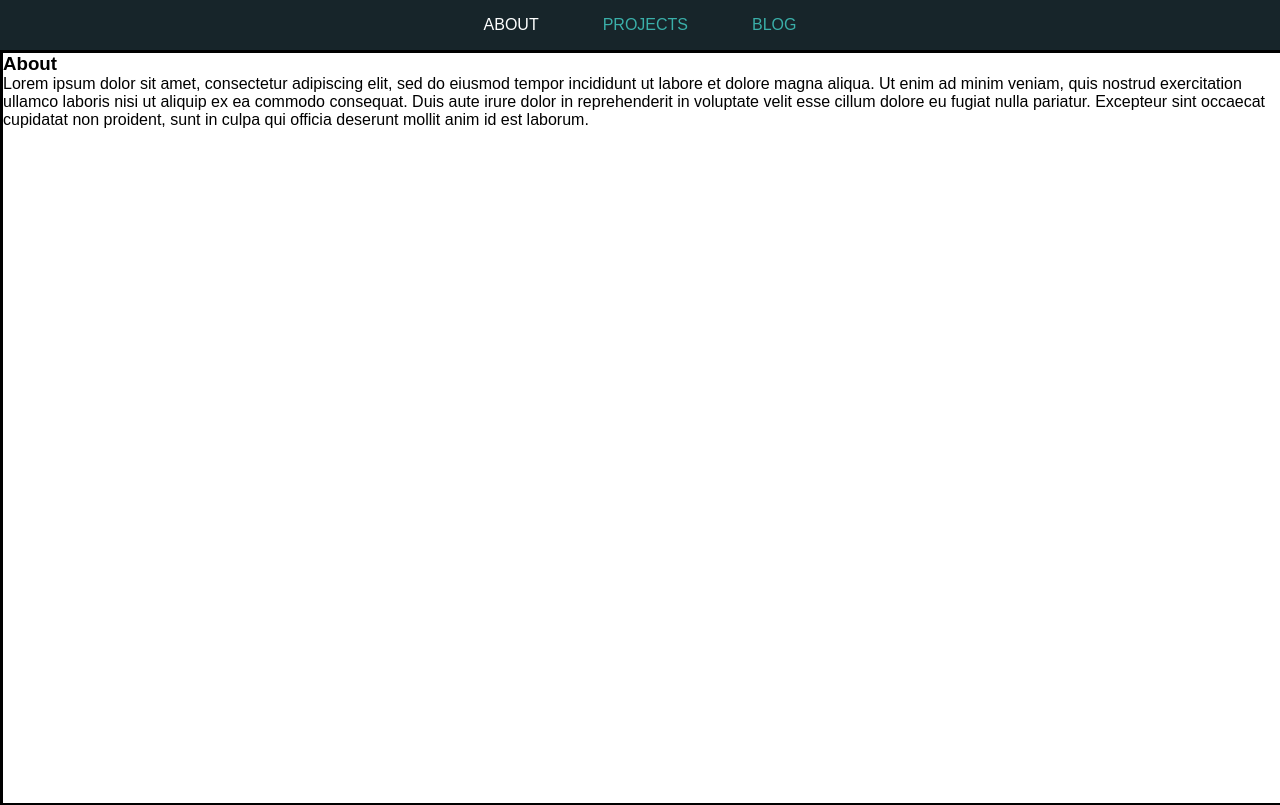
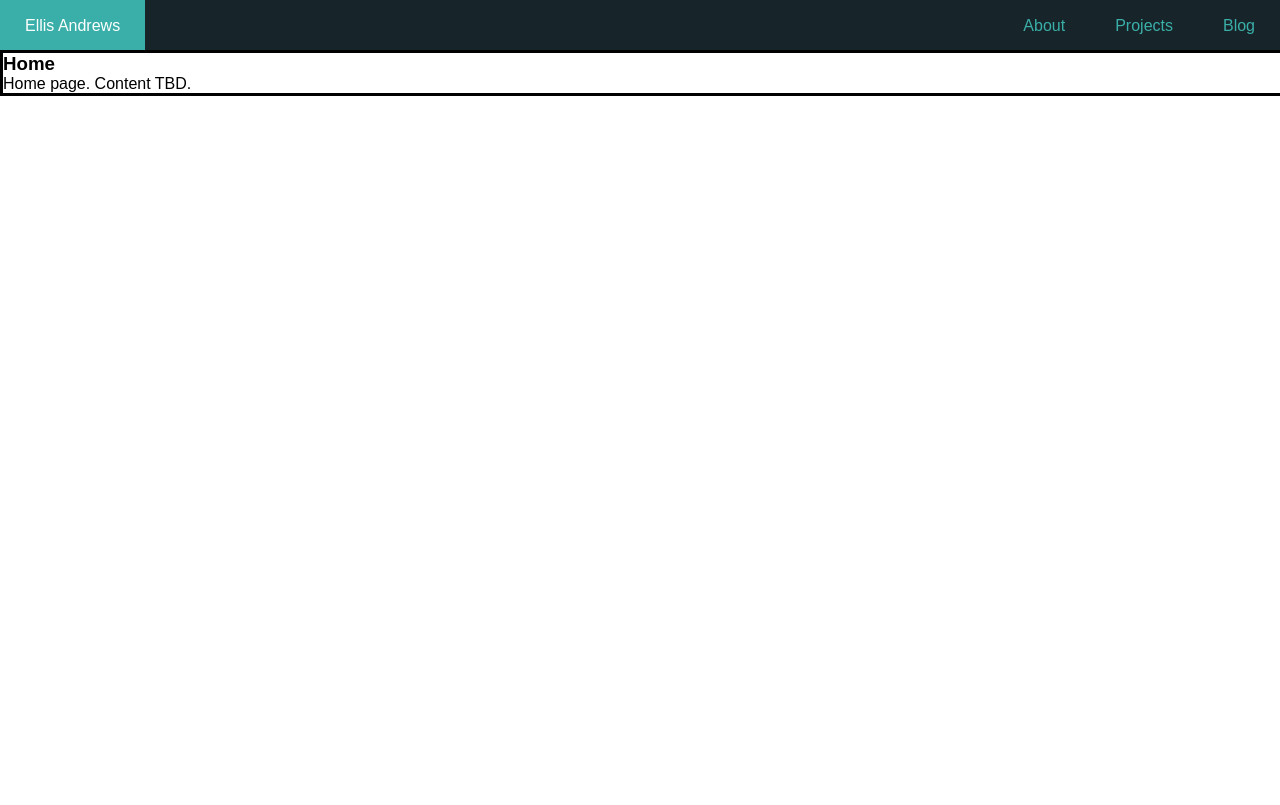
Before and after one commit to ellisandrews/ellis-andrews.com, a React (Create React App) app: page / in a window 1280 px wide. Shown: the top 805 px of the page. Built offline with nearby package versions, Linux system fonts and the light colour scheme; no server answers.

Commit message:
Add routing, style navbar

```diff
--- a/package.json
+++ b/package.json
@@ -8,8 +8,8 @@
     "@testing-library/user-event": "^7.1.2",
     "react": "^16.13.1",
     "react-dom": "^16.13.1",
-    "react-scripts": "3.4.3",
-    "react-scroll": "^1.8.1"
+    "react-router-dom": "^5.2.0",
+    "react-scripts": "3.4.3"
   },
   "scripts": {
     "start": "react-scripts start",
--- a/src/App.css
+++ b/src/App.css
@@ -21,42 +21,37 @@ body {
     overflow: hidden;
     top: 0;
     z-index: 1;
-    display: flex;
     width: 100%;
     height: var(--navbar-height);
     background: var(--color-1);
 }
 
-.navbar ul {
-    display: flex;
-    list-style: none;
-    width: 100%;
-    justify-content: center;
+.navbar a {
+  float: left;
+  color: var(--color-3);
+  text-align: center;
+  padding: 17px 25px;
+  text-decoration: none;
+  font-size: 16px;
 }
 
-.navbar ul li {
-    margin: 0 1rem;
-    padding: 1rem;
+.navbar a:hover {
+    color: var(--color-5);
+    background: var(--color-3);
+    cursor: pointer;
 }
 
-.navbar ul li > .active {
+.navbar a.active {
     color: var(--color-5);
 }
 
-.navbar ul li a {
-    text-decoration: none;
-    text-transform: uppercase;
-    color: var(--color-3);
-}
-
-.navbar ul li a:hover {
-    color: var(--color-5);
-    cursor: pointer;
+.nav-right {
+  float: right;
 }
 
 section {
     width: 100%;
-    height: calc(100vh - var(--navbar-height));
+    margin-top: var(--navbar-height);
 }
 
 .border {
@@ -83,7 +78,3 @@ section {
     padding: 10px;
     margin: 10px;
 }
-
-#about {
-    margin-top: var(--navbar-height);
-}
--- a/src/App.js
+++ b/src/App.js
@@ -1,6 +1,8 @@
 import React from 'react'
+import { BrowserRouter as Router, Route, Switch } from 'react-router-dom'
 import About from './About'
 import Blog from './Blog'
+import Home from './Home'
 import NavBar from './NavBar'
 import Projects from './Projects'
 import './App.css'
@@ -8,12 +10,25 @@ import './App.css'
 
 const App = () => {
   return (
+    <Router>
       <div id="app">
         <NavBar/>
+        <Switch>
+          <Route path="/about">
             <About/>
+          </Route>
+          <Route path="/projects">
             <Projects/>
+          </Route>
+          <Route path="/blog">
             <Blog/>
+          </Route>
+          <Route path="/">
+            <Home/>
+          </Route>
+        </Switch>
       </div>
+    </Router>
   )
 }
 
--- /dev/null
+++ b/src/Home.js
@@ -0,0 +1,20 @@
+import React, { Component } from 'react'
+
+
+class Home extends Component {
+
+  render() {
+    return (
+      <section id="home" className="border">
+        <h3>Home</h3>
+        <p>
+          Home page. Content TBD.
+        </p>
+      </section>
+    )
+  }
+
+}
+
+
+export default Home
--- a/src/NavBar.js
+++ b/src/NavBar.js
@@ -1,5 +1,5 @@
 import React, { Component } from 'react'
-import { Link } from 'react-scroll'
+import { Link } from 'react-router-dom'
 
 
 class NavBar extends Component {
@@ -7,11 +7,12 @@ class NavBar extends Component {
   render() {
     return (
       <nav className="navbar">
-        <ul>
-          <li><Link to="about" activeClass="active" spy={true} smooth={true} offset={-50} duration={500}>About</Link></li>
-          <li><Link to="projects" activeClass="active" spy={true} smooth={true} offset={-50} duration={500}>Projects</Link></li>
-          <li><Link to="blog" activeClass="active" spy={true} smooth={true} offset={-50} duration={500}>Blog</Link></li>
-        </ul>
+        <Link to="/">Ellis Andrews</Link>
+        <div class="nav-right">
+          <Link to="/about">About</Link>
+          <Link to="/projects">Projects</Link>
+          <Link to="/blog">Blog</Link>
+        </div>
       </nav>
     )
   }
```
Also changed, not shown: 1 other file (tests, documents, lock files or other folders). Lines whose indentation alone changed are shown as unchanged.
